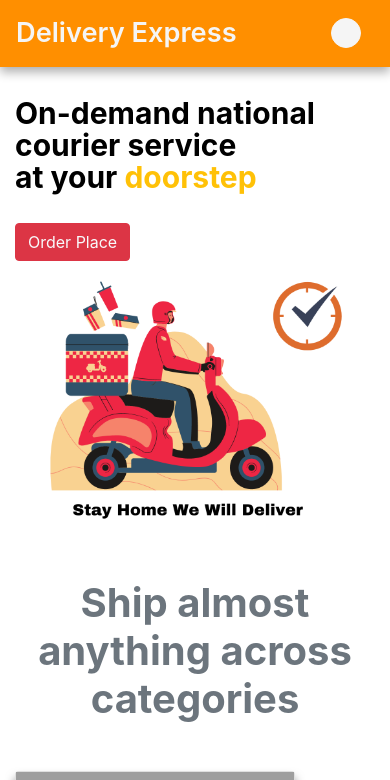
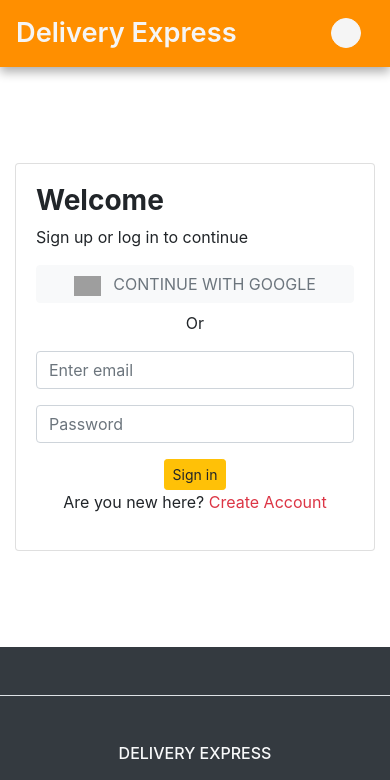
Before and after one commit to jahidshawon19/Delivery-Express-Client, a React (Create React App) app: page /login in a window 390 px wide. Shown: the top 780 px of the page. Built offline with nearby package versions, Linux system fonts and the light colour scheme; grey boxes are pictures that could not be loaded.

Commit message:
create login component

```diff
--- a/package.json
+++ b/package.json
@@ -8,6 +8,7 @@
     "@testing-library/user-event": "^13.5.0",
     "react": "^17.0.2",
     "react-dom": "^17.0.2",
+    "react-router-dom": "^5.3.0",
     "react-scripts": "5.0.0",
     "web-vitals": "^2.1.2"
   },
--- a/src/App.js
+++ b/src/App.js
@@ -1,11 +1,41 @@
 
 import './App.css';
 import Home from './Components/Home/Home';
+import {
+  BrowserRouter as Router,
+  Switch,
+  Route
+
+} from "react-router-dom"
+import Login from './Components/Login/Login';
+import NotFound from './Components/NotFound/NotFound';
 
 function App() {
   return (
     <div className="App">
-      <Home></Home>
+      <Router>
+        <Switch>
+
+          <Route exact path = "/">
+          <Home></Home>
+          </Route>
+
+          <Route path = "/home">
+          <Home></Home>
+          </Route>
+
+
+          <Route path = "/login">
+          <Login></Login>
+          </Route>
+
+
+          <Route path ="*">
+          <NotFound></NotFound>
+          </Route>
+
+        </Switch>
+      </Router>
     </div>
   );
 }
--- a/src/Components/Home/Banner/Banner.js
+++ b/src/Components/Home/Banner/Banner.js
@@ -10,7 +10,7 @@
                     <h1 className='banner-title font-weight-bold'>On-demand national courier service <br />
                         at your <span className='text-warning'>doorstep</span>
                     </h1>
-                    <button className='btn btn-danger text-light'>Order Place</button>
+                    <button className='btn btn-warning text-light'>Order Place</button>
                 </div>
                 <div className="col-sm-6">
                     <img src={bannerImage} className='img-fluid mt-3 banner-img' alt="" />
--- /dev/null
+++ b/src/Components/Login/Login.js
@@ -0,0 +1,54 @@
+import React from 'react';
+import Navbar from '../Shared/Navbar/Navbar'
+import Footer from '../Shared/Footer/Footer'
+
+
+const Login = () => {
+    return (
+        <div>
+            <Navbar></Navbar>
+            <div className="container">
+                <div className="row py-5 mt-5">
+                    <div className="col-sm-4"></div>
+                    <div className="col-sm-4">
+                         <div className="card">
+                                <div className="card-body">
+                                    <h3 className='font-weight-bold text-left'>Welcome</h3>
+                                    <p className="text-left">Sign up or log in to continue</p>
+
+
+
+                                    <button className='btn btn-light btn-block text-secondary'> <img src="https://encrypted-tbn0.gstatic.com/images?q=tbn:ANd9GcS_BxIFDiqRSADS_dryOjRxIdflIGgt8vianZy7fPOHmGz8HsBUi-lggRTn5-raiCOnF0Q&usqp=CAU" height="20px" className='mr-2' alt="" /> CONTINUE WITH GOOGLE</button>
+                                    <p className='mt-2'>Or</p>
+
+
+                                     <form className='mt-3'>
+                                    <div className="form-group">
+
+                                        <input type="email" className="form-control" id="exampleInputEmail1" aria-describedby="emailHelp" placeholder="Enter email" />
+
+                                    </div>
+                                    <div className="form-group">
+
+                                        <input type="password" className="form-control" id="exampleInputPassword1" placeholder="Password" />
+                                    </div>
+
+                                    <button type="submit" className="btn btn-warning btn-sm">Sign in</button>
+                                    </form>
+
+
+
+                                    <p>Are you new here? <a href="/home" className='text-danger'>Create Account</a></p>
+                                </div>
+                        </div>
+                    </div>
+                    <div className="col-sm-4"></div>
+                </div>
+            </div>
+            <Footer></Footer>
+
+        </div>
+    );
+};
+
+export default Login;
--- /dev/null
+++ b/src/Components/NotFound/NotFound.js
@@ -0,0 +1,22 @@
+import React from 'react';
+import Navbar from '../Shared/Navbar/Navbar'
+import Footer from '../Shared/Footer/Footer'
+
+
+const NotFound = () => {
+    return (
+        <>
+            <Navbar></Navbar>
+                <div className="container">
+                    <div className="row mt-5 py-5">
+                        <div className="col-sm-12">
+                            <img src="https://wips.plug.it/cips/italiaonline.it/blog/cms/2020/03/errore-404.jpg" alt="" className='img-fluid' />
+                        </div>
+                    </div>
+                </div>
+            <Footer></Footer>
+        </>
+    );
+};
+
+export default NotFound;
--- a/src/Components/Shared/Navbar/Navbar.js
+++ b/src/Components/Shared/Navbar/Navbar.js
@@ -1,10 +1,12 @@
 import React from 'react';
+import { Link } from 'react-router-dom';
 import './Navbar.css'
 
 const Navbar = () => {
     return (
             <nav className="main-menuBar navbar navbar-expand-lg">
-            <a className="main-menuBrand navbar-brand" href="#">Delivery Express</a>
+                <Link className="main-menuBrand navbar-brand" to="/home"> Delivery Express</Link>
+
             <button className="main-menuToggle navbar-toggler" type="button" data-toggle="collapse" data-target="#navbarSupportedContent" aria-controls="navbarSupportedContent" aria-expanded="false" aria-label="Toggle navigation">
                 <span className="main-menuToggle-icon navbar-toggler-icon"></span>
             </button>
@@ -12,7 +14,7 @@
             <div className="collapse navbar-collapse" id="navbarSupportedContent">
                 <ul className="navbar-nav ml-auto">
                     <li className="main-menuItem nav-item">
-                        <a className="nav-link" href="#">Home</a>
+                        <Link className="nav-link" to="/home">Home</Link>
                     </li>
                     <li className="main-menuItem nav-item">
                         <a className="nav-link" href="#">Services</a>
@@ -21,7 +23,7 @@
                         <a className="nav-link" href="#">About</a>
                     </li>
                     <li className="main-menuItem nav-item">
-                        <a className=" btn btn-outline-warning btn-sm mt-2" href="#">Sign In</a>
+                        <Link className=" btn btn-outline-warning btn-sm mt-2" to="/login">Sign In</Link>
                     </li>
                 </ul>
             </div>
```
Also changed, not shown: src/Components/Login/Login.css (added), 1 other file (tests, documents, lock files or other folders).
